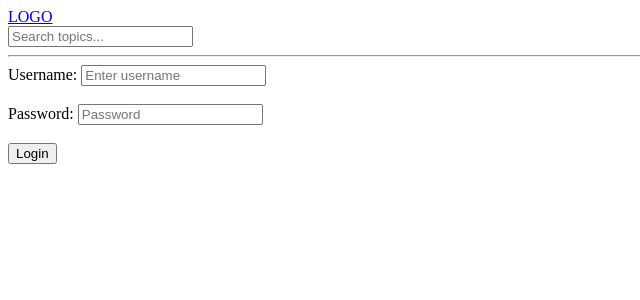
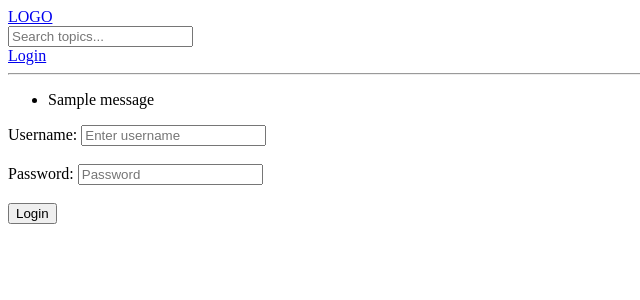
Before and after one commit to edwindimosso/agora, a Django app: page /login/ in a window 1280 px wide. Shown: the top 300 px of the page, without its empty margins (0-640 px from the left). Run offline with Django 5.2, Linux system fonts and the light colour scheme; tables that the repository leaves empty hold one stand-in row (values such as "Sample post"); one stand-in notice (Sample message) is shown.

Commit message:
initial login and auth

```diff
--- a/templates/main.html
+++ b/templates/main.html
@@ -6,7 +6,16 @@
 </head>
 <body>
     {% include 'navbar.html' %}
+    {%if messages %}
+        <ul class="messages">
+            {% for message in messages %}
+                <li>{{ message }}</li>
+            {% endfor %}
+        </ul>
+    {% endif %}
     {% block content %}
+
+
 
     {% endblock %}
 </body>
--- a/templates/navbar.html
+++ b/templates/navbar.html
@@ -4,4 +4,10 @@
     <input type="text" name="q" placeholder="Search topics...">
 </form>
 
+{% if request.user.is_authenticated %}
+    <a href="{% url 'logout' %}">Logout</a>
+{% else %}
+    <a href="{% url 'login' %}">Login</a>
+
+{% endif %}
 <hr>
```
